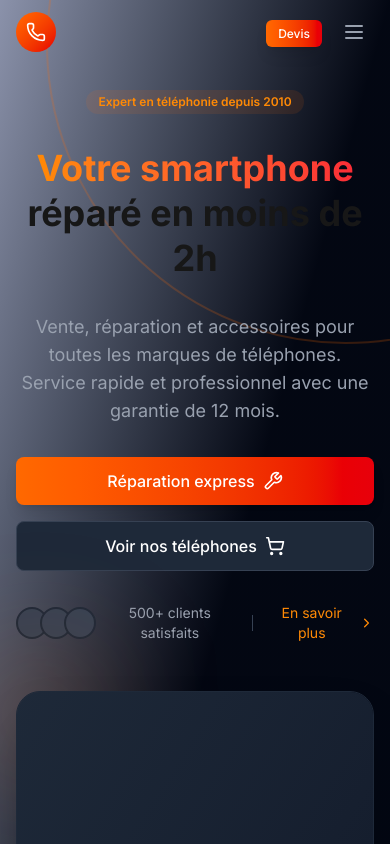
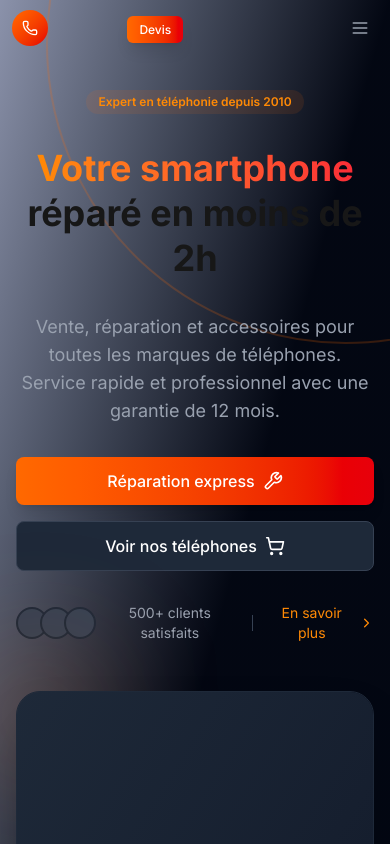
Before and after one commit to etan-nestor/telecomlp001, a Next.js app: page / in a window 390 px wide. Shown: the top 844 px of the page. Built offline with nearby package versions, Linux system fonts and the light colour scheme.

Commit message:
again for response 001

```diff
--- a/src/components/Navbar.tsx
+++ b/src/components/Navbar.tsx
@@ -37,7 +37,6 @@ export default function Navbar() {
     return () => window.removeEventListener('scroll', handleScroll)
   }, [])
 
-  // Fermer le dropdown si on clique à l'extérieur
   useEffect(() => {
     const handleClickOutside = (event: MouseEvent) => {
       if (dropdownRef.current && !dropdownRef.current.contains(event.target as Node)) {
@@ -58,29 +57,55 @@ export default function Navbar() {
       transition={{ duration: 0.5 }}
       className={`fixed w-full z-50 ${scrolled ? 'bg-gray-900/90 backdrop-blur-md border-b border-gray-800' : 'bg-transparent'}`}
     >
-      <div className="max-w-7xl mx-auto px-4 sm:px-6 lg:px-8">
-        <div className="flex items-center justify-between h-16 md:h-20">
-          {/* Logo - Version mobile (icône seule) et desktop (icône + texte) */}
-          <Link href="/" className="flex items-center space-x-2">
+      <div className="max-w-7xl mx-auto px-3 sm:px-4">
+        <div className="flex items-center justify-between h-14 md:h-20">
+          {/* Logo - Version mobile (icône seule) */}
+          <Link href="/" className="flex-shrink-0">
             <motion.div
               whileHover={{ scale: 1.1 }}
               whileTap={{ scale: 0.95 }}
-              className="flex items-center justify-center w-10 h-10 rounded-full bg-gradient-to-br from-orange-500 to-red-600"
+              className="flex items-center justify-center w-9 h-9 md:w-10 md:h-10 rounded-full bg-gradient-to-br from-orange-500 to-red-600"
             >
-              <Phone className="w-5 h-5 text-white" />
+              <Phone className="w-4 h-4 md:w-5 md:h-5 text-white" />
             </motion.div>
-            <motion.span
-              initial={{ opacity: 0, x: -20 }}
-              animate={{ opacity: 1, x: 0 }}
-              transition={{ delay: 0.2 }}
-              className="hidden md:block text-xl font-bold bg-gradient-to-r from-orange-400 to-red-500 bg-clip-text text-transparent"
-            >
-              Nestor Telecom
-            </motion.span>
           </Link>
 
-          {/* Desktop Navigation */}
-          <div className="hidden md:flex items-center space-x-6 lg:space-x-8">
+          {/* Nom de l'entreprise - visible uniquement sur desktop */}
+          <motion.span
+            className="hidden md:block text-xl font-bold bg-gradient-to-r from-orange-400 to-red-500 bg-clip-text text-transparent ml-2"
+          >
+            Nestor Telecom
+          </motion.span>
+
+          {/* Bouton Devis mobile - positionné au centre */}
+          <motion.div
+            whileTap={{ scale: 0.95 }}
+            className="md:hidden mx-auto"
+          >
+            <Link
+              href="/contact"
+              className="px-3 py-1.5 text-xs rounded-md bg-gradient-to-r from-orange-500 to-red-600 text-white font-medium shadow-lg"
+            >
+              Devis
+            </Link>
+          </motion.div>
+
+          {/* Menu hamburger - positionné à gauche */}
+          <motion.button
+            whileTap={{ scale: 0.9 }}
+            onClick={() => setIsOpen(!isOpen)}
+            className="md:hidden p-2 rounded-md text-gray-400 hover:text-white hover:bg-gray-700 focus:outline-none ml-auto"
+            aria-label="Menu"
+          >
+            {isOpen ? (
+              <X className="h-5 w-5" />
+            ) : (
+              <Menu className="h-5 w-5" />
+            )}
+          </motion.button>
+
+          {/* Navigation desktop */}
+          <div className="hidden md:flex items-center space-x-6 lg:space-x-8 ml-8">
             {navLinks.map((link, index) => (
               <div
                 key={index}
@@ -105,7 +130,6 @@ export default function Navbar() {
                   )}
                 </Link>
 
-                {/* Active indicator */}
                 {pathname === link.href && (
                   <motion.div
                     layoutId="activeIndicator"
@@ -114,7 +138,6 @@ export default function Navbar() {
                   />
                 )}
 
-                {/* Dropdown */}
                 {link.subLinks && hoveredLink === index && (
                   <AnimatePresence>
                     <motion.div
@@ -159,39 +182,10 @@ export default function Navbar() {
               </Link>
             </motion.div>
           </div>
-
-          {/* Mobile menu button */}
-          <div className="md:hidden flex items-center space-x-3">
-            <motion.div
-              whileHover={{ scale: 1.1 }}
-              whileTap={{ scale: 0.9 }}
-            >
-              <Link
-                href="/contact"
-                className="px-3 py-1.5 text-xs rounded-md bg-gradient-to-r from-orange-500 to-red-600 text-white font-medium shadow-lg hover:from-orange-600 hover:to-red-700 transition-all"
-              >
-                Devis
-              </Link>
-            </motion.div>
-
-            <motion.button
-              whileHover={{ scale: 1.1 }}
-              whileTap={{ scale: 0.9 }}
-              onClick={() => setIsOpen(!isOpen)}
-              className="inline-flex items-center justify-center p-2 rounded-md text-gray-400 hover:text-white hover:bg-gray-700 focus:outline-none"
-              aria-expanded="false"
-            >
-              {isOpen ? (
-                <X className="h-6 w-6" />
-              ) : (
-                <Menu className="h-6 w-6" />
-              )}
-            </motion.button>
-          </div>
         </div>
       </div>
 
-      {/* Mobile menu */}
+      {/* Menu mobile */}
       <AnimatePresence>
         {isOpen && (
           <motion.div
@@ -201,7 +195,7 @@ export default function Navbar() {
             transition={{ duration: 0.3, ease: "easeInOut" }}
             className="md:hidden bg-gray-900/95 backdrop-blur-sm border-t border-gray-800 overflow-hidden"
           >
-            <div className="px-2 pt-2 pb-3 space-y-1 sm:px-3">
+            <div className="px-2 pt-2 pb-3 space-y-1">
               {navLinks.map((link, index) => (
                 <div key={index} className="overflow-hidden">
                   <motion.div
```
